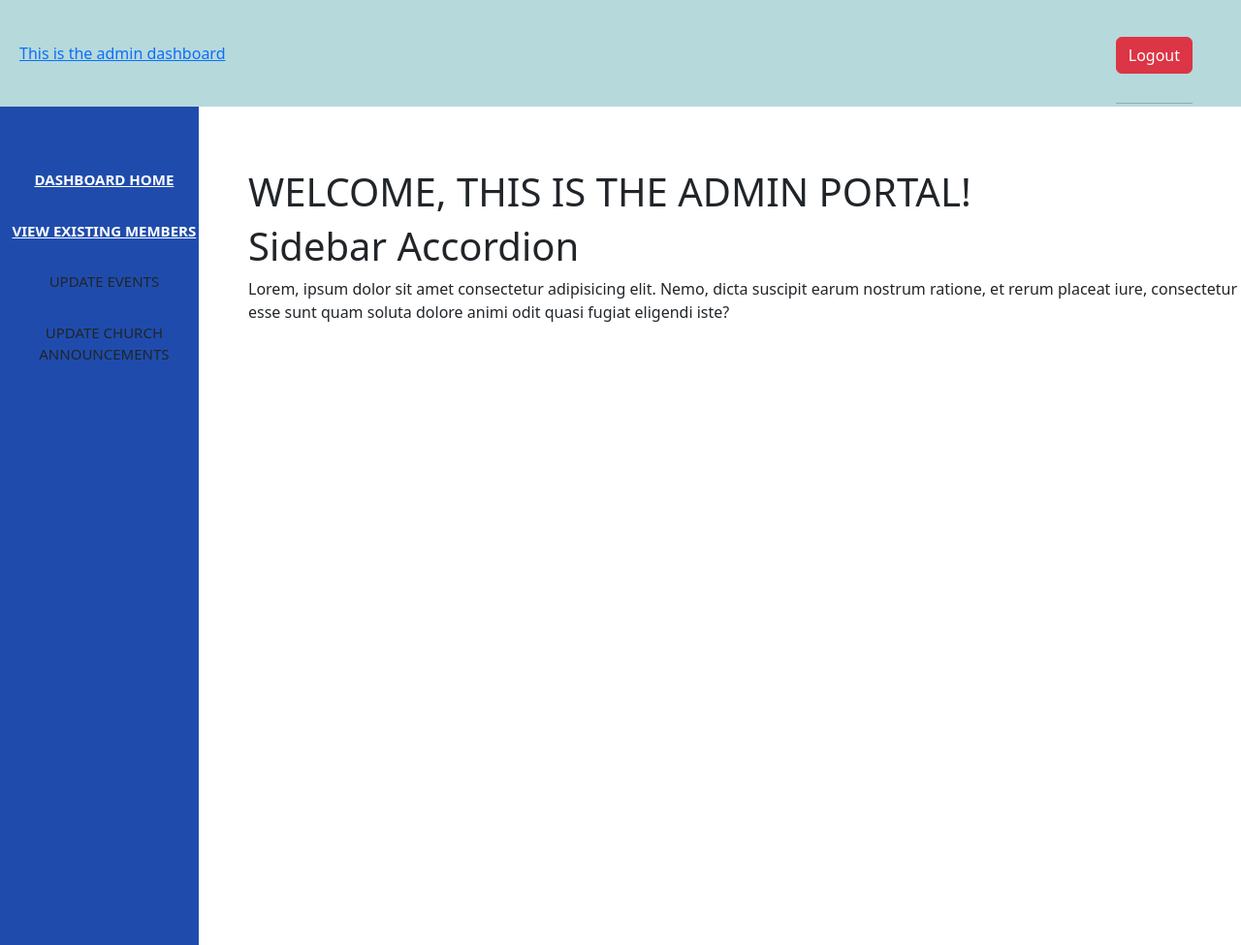
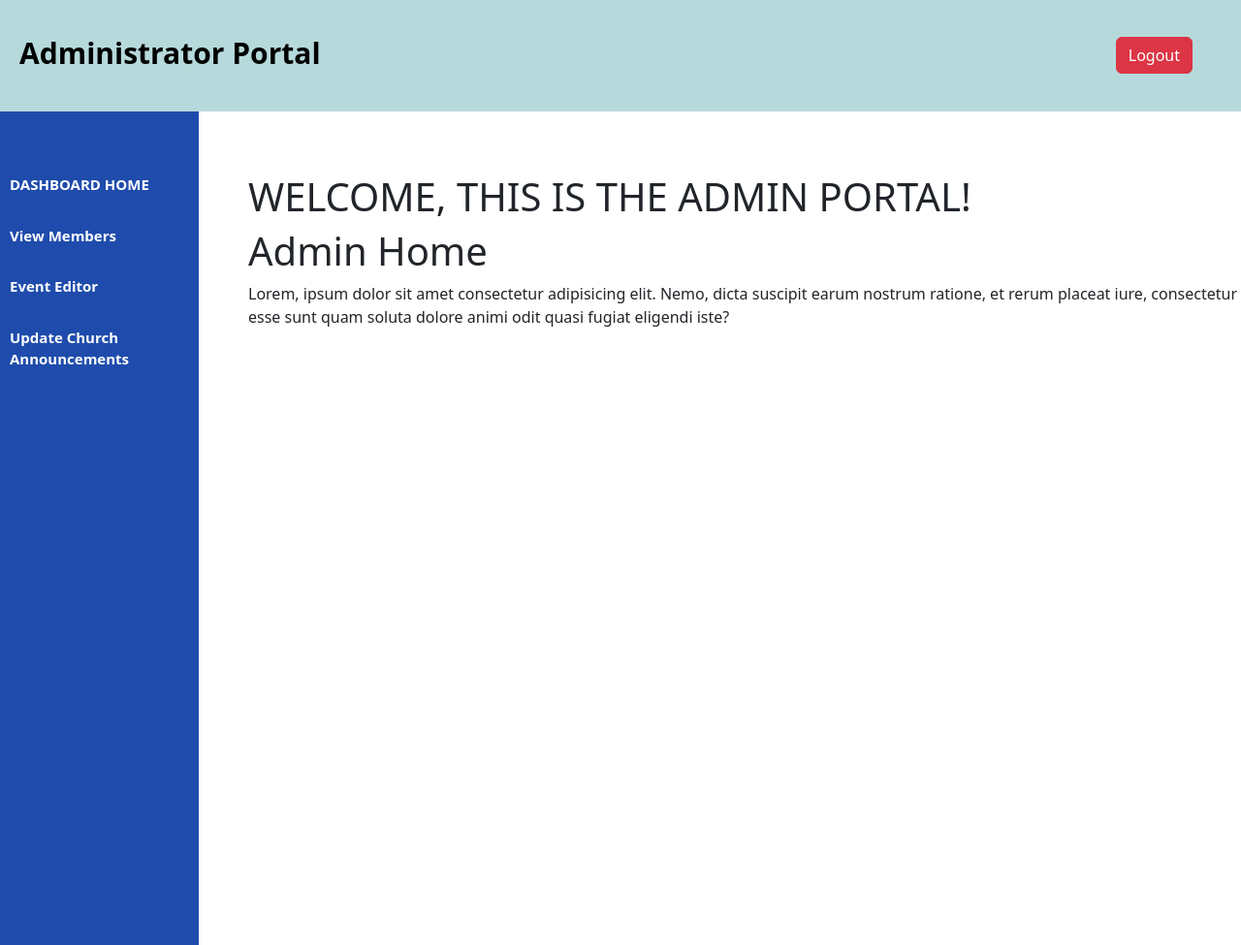
Before and after one commit to mike-mike-8000/NEW-church-management-project, a PHP site: page /adminportal.php in a window 1280 px wide. Shown: the whole page at 97% size. Run offline with PHP 8.4, Linux system fonts and the light colour scheme; the visitor is signed in with stand-in values (Sample User, id 1).

Commit message:
admin portal complete

```diff
--- a/adminportal.php
+++ b/adminportal.php
@@ -25,10 +25,9 @@
 
 <header class="header">
 
-		<a href="adminportal.php">This is the admin dashboard</a>
+		<a id="adm">Administrator Portal</a>
 		<div class="logout">
         <a href="logout.php" class="btn btn-danger">Logout</a>
-        <hr>
 		</div>
 
 </header>
@@ -36,9 +35,9 @@
     <aside>
         <ul>
             <li><a href="adminportal.php">DASHBOARD HOME</a>
-            <li><a href="">VIEW EXISTING MEMBERS</a></li>
-            <li><a href=""> </a>UPDATE EVENTS</li>
-            <li><a href=""> </a>UPDATE CHURCH ANNOUNCEMENTS</li>
+            <li><a href="">View Members</a></li>
+            <li><a href="">Event Editor</a></li>
+            <li><a href="">Update Church Announcements</a></li>
         </ul>
     </aside>
 
@@ -48,7 +47,7 @@
             <h1 class="img-text">WELCOME, THIS IS THE ADMIN PORTAL!</h1>
         </div>
 
-		<h1>Sidebar Accordion</h1>
+		<h1>Admin Home</h1>
 
 		<p>Lorem, ipsum dolor sit amet consectetur adipisicing elit. Nemo, dicta suscipit earum nostrum
             ratione, et rerum placeat iure, consectetur esse sunt quam soluta dolore animi odit quasi
--- a/dash.css
+++ b/dash.css
@@ -25,7 +25,7 @@ aside ul
 	height: 100%;
 	position: fixed;
 	padding-top: 5%;
-	text-align: center;
+	text-align: inherit;
     padding-left: 10px;
 }
 
@@ -34,8 +34,12 @@ ul li
 	list-style: none;
 	padding-bottom: 30px;
 	font-size: 15px;
-    text-align: centers;
 
+}
+
+a,a:hover
+{
+	text-decoration: none!important;
 }
 
 ul li a
@@ -47,7 +51,7 @@ ul li a
 ul li a:hover
 {
 	color: skyblue;
-	text-decoration: none;
+	text-decoration: none!important;
 }
 
 .content
@@ -55,3 +59,18 @@ ul li a:hover
 	margin-left: 20%;
 	margin-top: 5%;
 }
+
+#adm{
+	font-weight: bold;
+	font-size: 30px;
+	color: black;
+}
+
+nav ul li {
+    color: black;
+    display: inline-block;
+    top: 0;
+    border-spacing: 10px;
+    line-height: 60px;
+    margin: 0 5px;
+}
```
